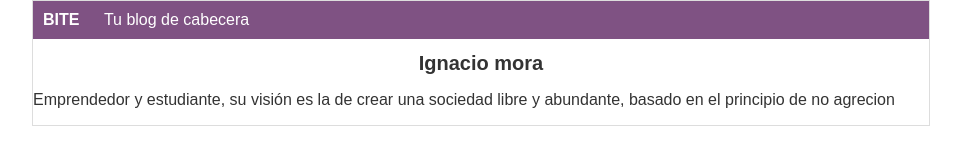
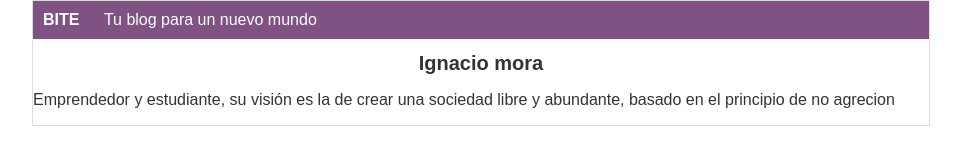
Before and after one commit to imga93/Hyperblog-para-CursoGGH, a plain HTML site: page index.html in a window 1280 px wide. Shown: the whole page, without its empty margins (159-1120 px from the left). Drawn offline with Linux system fonts and the light colour scheme.

Commit message:
se cambio la cabecera

```diff
--- a/index.html
+++ b/index.html
@@ -11,7 +11,7 @@
     <div id="container">
         <div id="cabecera">
             BITE
-            <span id="tagline"> Tu blog de cabecera</span>
+            <span id="tagline"> Tu blog para un nuevo mundo</span>
         </div>
         <div id="post">
             <h1>Ignacio mora</h1>
```
